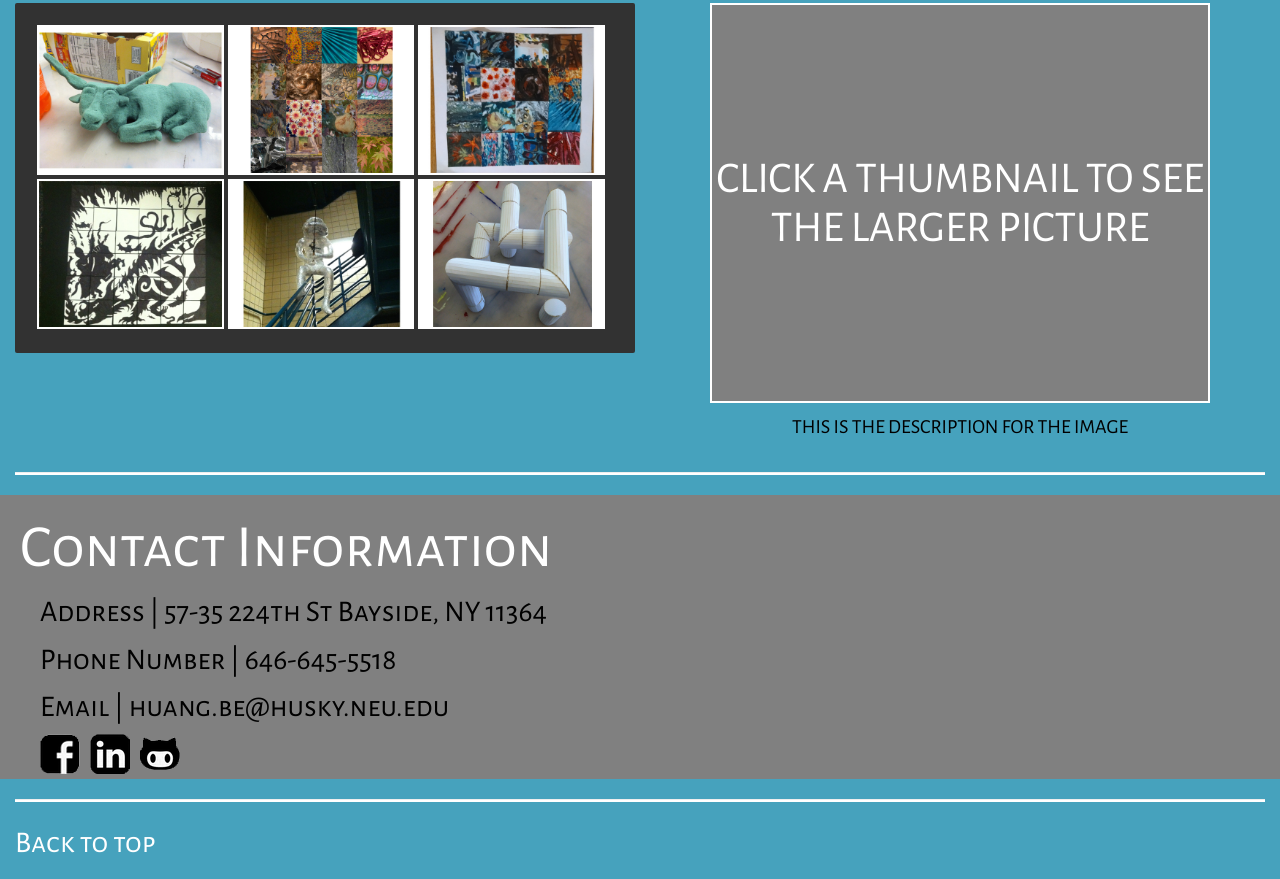
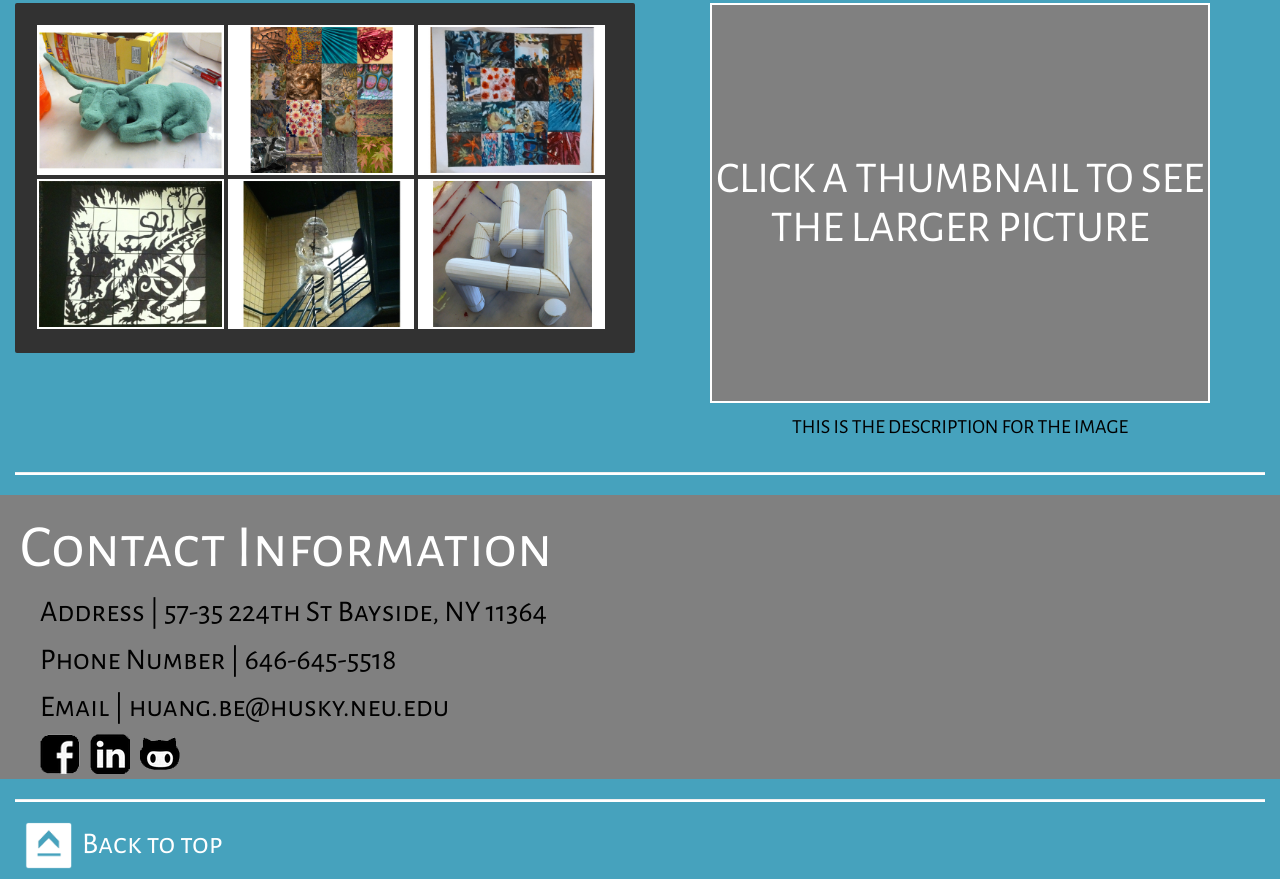
Before and after one commit to beahuang/website, a plain HTML site: page index.html in a window 1280 px wide. Shown: the part 1972-2851 px from the top of the page. Drawn offline with nearby package versions, Linux system fonts and the light colour scheme.

Commit message:
add in upArrow png

```diff
--- a/css/styles.css
+++ b/css/styles.css
@@ -43,7 +43,7 @@ h1{
 	padding-left: 10px;
 }
 
-a:hover {
+.nav a:hover {
 	background-color:rgb(100,100,100);
 	text-decoration: none;
 	color:white;
@@ -186,9 +186,23 @@ a:hover {
 	margin-right:10px;
 	width:40px;
 }
-
+/*FOOTER STYLING*/
 footer a{
 	font-size: 30px;
 	color: white;
 	text-decoration: none;
 }
+footer a:hover{
+	text-decoration: none;
+}
+footer img{
+	width:67px;
+	display: inline-block;
+	padding-left:10px;
+	padding-right:10px;
+	border-radius: 3px;
+}
+
+footer{
+padding-bottom: 10px;
+}
--- a/index.html
+++ b/index.html
@@ -113,7 +113,7 @@
 			</div>
 			<hr>
 			<footer>
-				<a href="#b">Back to top</a>
+				<a href="#b"><img src='images/upArrow.png'>Back to top</a>
 			</footer>
 		</div>
 		<!-- Ends the Bootstrap Container -->
```
Also changed, not shown: images/upArrow.png (added), 2 other files.
